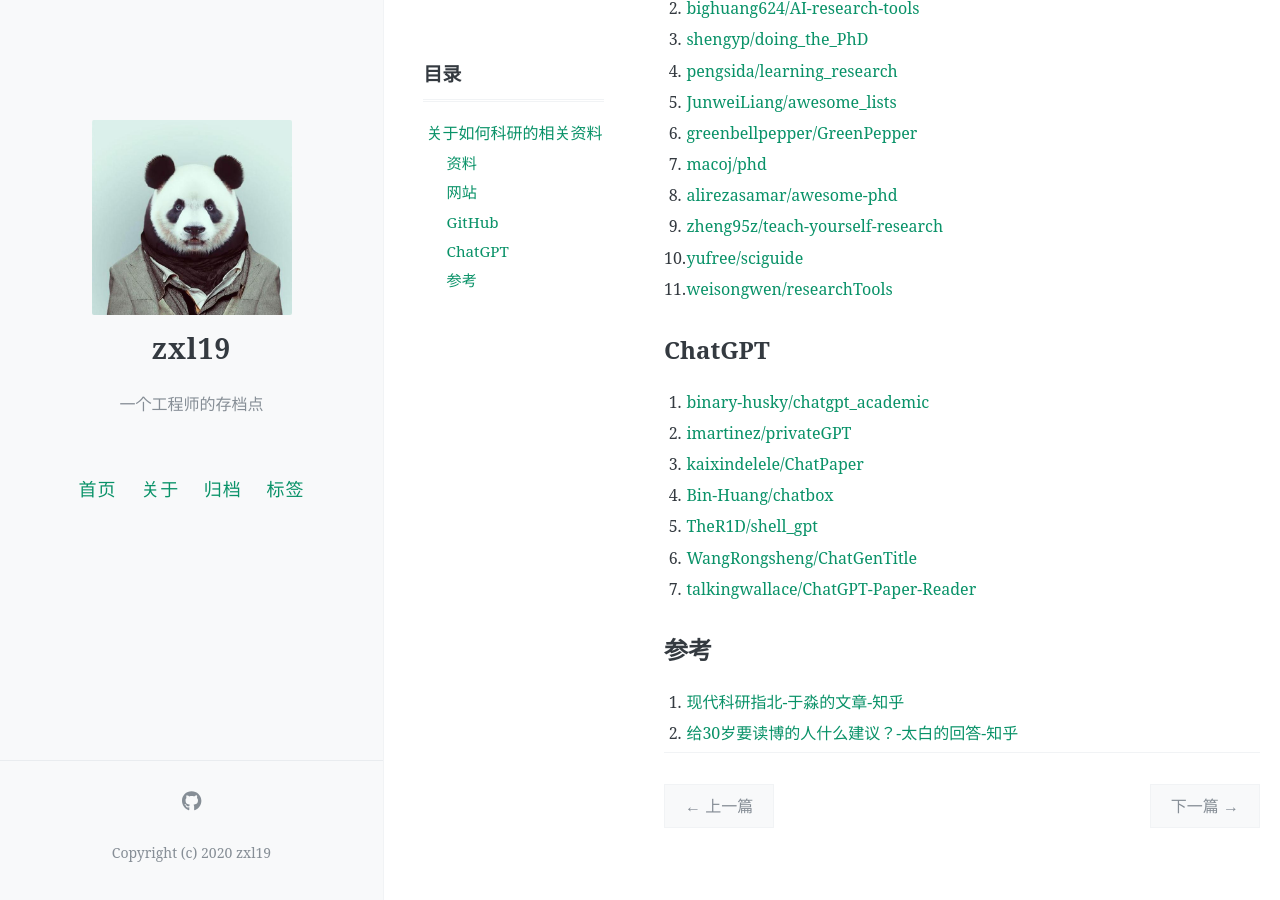
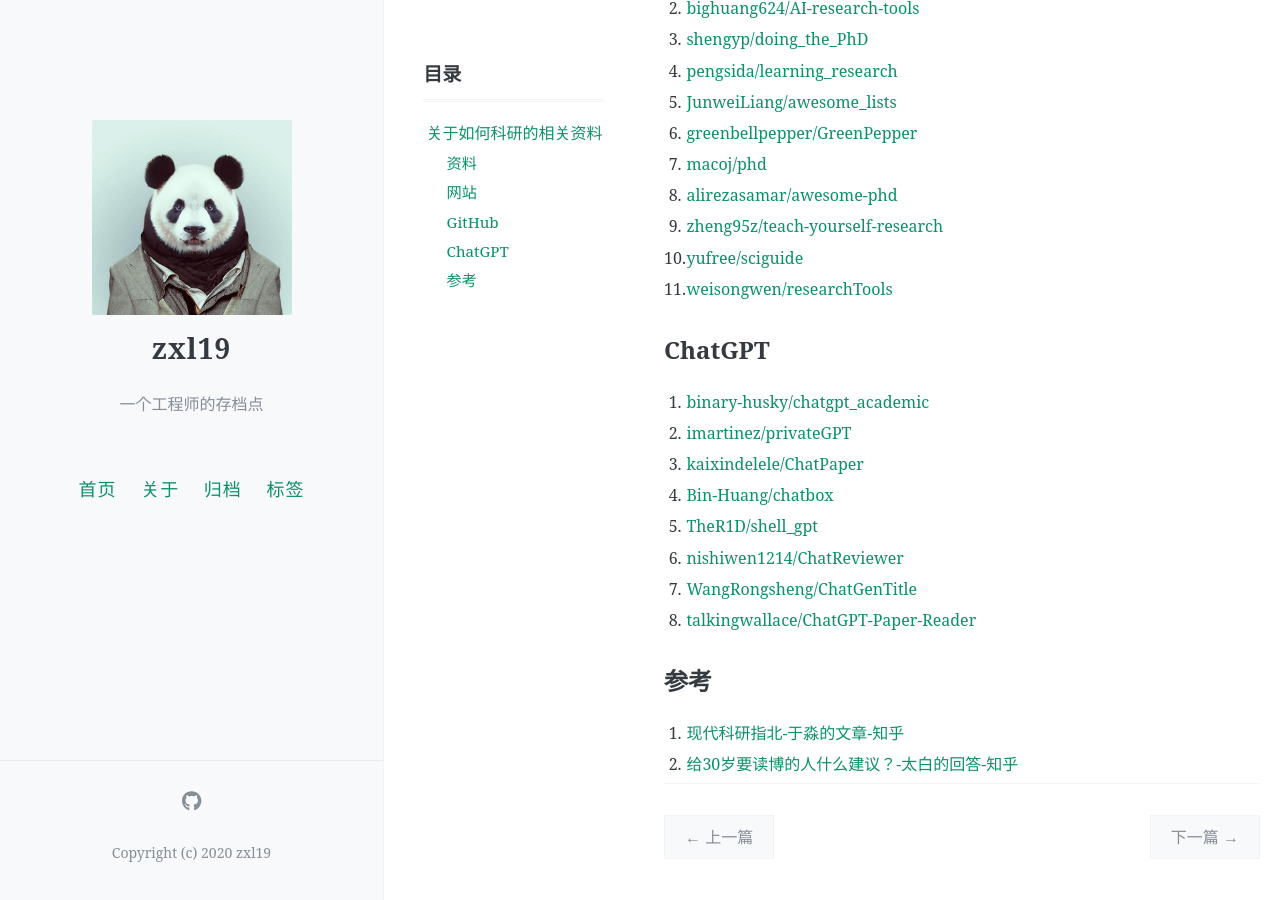
Before and after one commit to zxl19/zxl19.github.io, a Jekyll site: the page built from _posts/2021-06-14-academic-guide.md, in a window 1280 px wide and 900 px high, scrolled down 681 px. Built offline with Jekyll 4.4.1, drawn with Linux system fonts in a browser that asks for light colours; comment, search, counter and statistics services are not loaded; before the commit the page ends 1549 px from its top, so only the background shows below that.

Commit message:
Update Posts

```diff
--- a/_posts/2021-06-14-academic-guide.md
+++ b/_posts/2021-06-14-academic-guide.md
@@ -47,8 +47,9 @@ pinned: false
 3. [kaixindelele/ChatPaper](https://github.com/kaixindelele/ChatPaper)
 4. [Bin-Huang/chatbox](https://github.com/Bin-Huang/chatbox)
 5. [TheR1D/shell_gpt](https://github.com/TheR1D/shell_gpt)
-6. [WangRongsheng/ChatGenTitle](https://github.com/WangRongsheng/ChatGenTitle)
-7. [talkingwallace/ChatGPT-Paper-Reader](https://github.com/talkingwallace/ChatGPT-Paper-Reader)
+6. [nishiwen1214/ChatReviewer](https://github.com/nishiwen1214/ChatReviewer)
+7. [WangRongsheng/ChatGenTitle](https://github.com/WangRongsheng/ChatGenTitle)
+8. [talkingwallace/ChatGPT-Paper-Reader](https://github.com/talkingwallace/ChatGPT-Paper-Reader)
 
 ## 参考
 
```
Also changed, not shown: _posts/2021-06-01-cpp-library.md (+3 -2 lines), _posts/2022-10-11-slam-material.md (+1 -0 lines).
